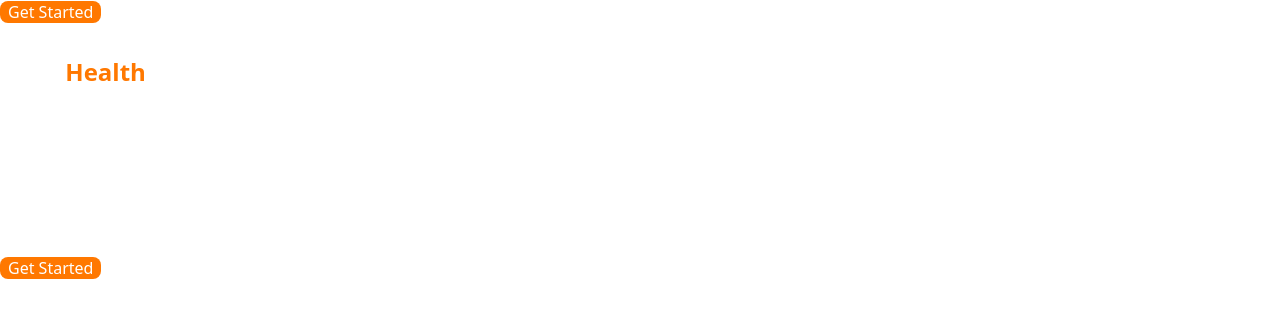
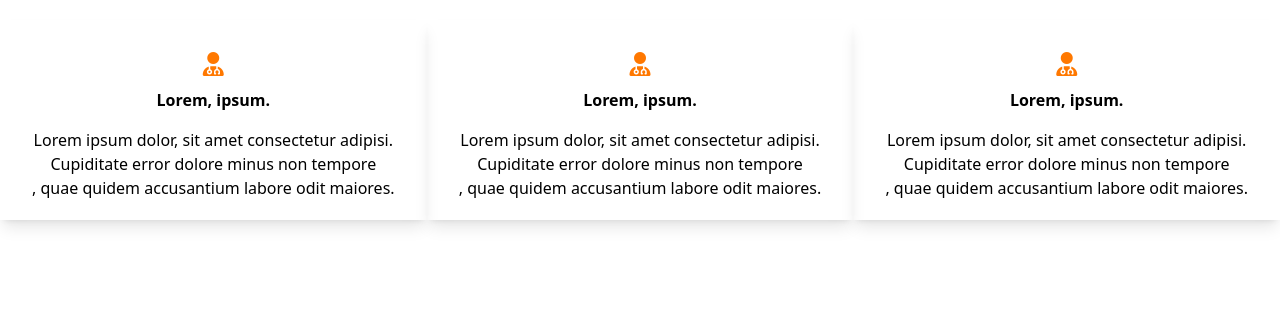
Before and after one commit to munawar-b/resturent-.css, a plain HTML site: page index.html in a window 1280 px wide. Drawn offline with nearby package versions, Linux system fonts and the light colour scheme.

Commit message:
added grid clo3 and icons

```diff
--- a/index.html
+++ b/index.html
@@ -12,16 +12,40 @@
 </head>
 <body>
 
-    <a class="text-white bg-[#ff7800] h-6 rounded-lg px-2 hover:bg-orange-300" href="#">Get Started</a>
-</div>
-    <div class="container mx-auto my-8">
-        <h2 class="text-white font-bold text-2xl">Eta a <span class="text-[#ff7800]">Health</span>Diet<br> To Help Your Body <br>
-        Stay Fit</h2>
-        <p class="text-white font-thin py-4">Lorem ipsum . Assumenda ea, <br>
-            asperiores maiores quo quam ilus<br>
-            , rerum officiis!</p>
-            <a class="   text-white bg-[#ff7800] h-6 rounded-lg px-2 hover:bg-orange-300" href="#">Get Started</a>
-    </div>
+    <div class=" container mx-auto mt-5 grid grid-cols-3">
+        <div class="shadow-lg p-5 hover:scale-90 transition"">
+            <div class="container justify-center flex my-2">
+                <i class="fa-solid fa-user-doctor  text-2xl text-[#ff7800] "></i>
+            </div>
+            <h2 class="font-bold text-center pb-4 ">Lorem, ipsum.</h2>
+            <p class="font-thin text-3 text-center">Lorem ipsum dolor, sit amet consectetur adipisi.<br>
+                 Cupiditate error dolore minus non tempore<br>
+                , quae quidem accusantium labore odit maiores.</p>
+        </div>
+
+        <div class="shadow-lg p-5 hover:scale-90 transition">
+            <div class="container justify-center flex my-2">
+                <i class="fa-solid fa-user-doctor  text-2xl text-[#ff7800] "></i>
+            </div>
+            <h2 class="font-bold text-center pb-4 ">Lorem, ipsum.</h2>
+            <p class="font-thin text-3 text-center">Lorem ipsum dolor, sit amet consectetur adipisi.<br>
+                 Cupiditate error dolore minus non tempore<br>
+                , quae quidem accusantium labore odit maiores.</p>
+        </div>
+
+        <div class="shadow-lg p-5 hover:scale-90 transition">
+            <div class="container justify-center flex my-2">
+                <i class="fa-solid fa-user-doctor  text-2xl text-[#ff7800] "></i>
+            </div>
+            <h2 class="font-bold text-center pb-4 ">Lorem, ipsum.</h2>
+            <p class="font-thin text-3 text-center">Lorem ipsum dolor, sit amet consectetur adipisi.<br>
+                 Cupiditate error dolore minus non tempore<br>
+                , quae quidem accusantium labore odit maiores.</p>
+        </div>
+
+
+     </div>
+     <script src="https://unpkg.com/aos@2.3.1/dist/aos.js"></script>
 
  </nav>
 </body>
```
